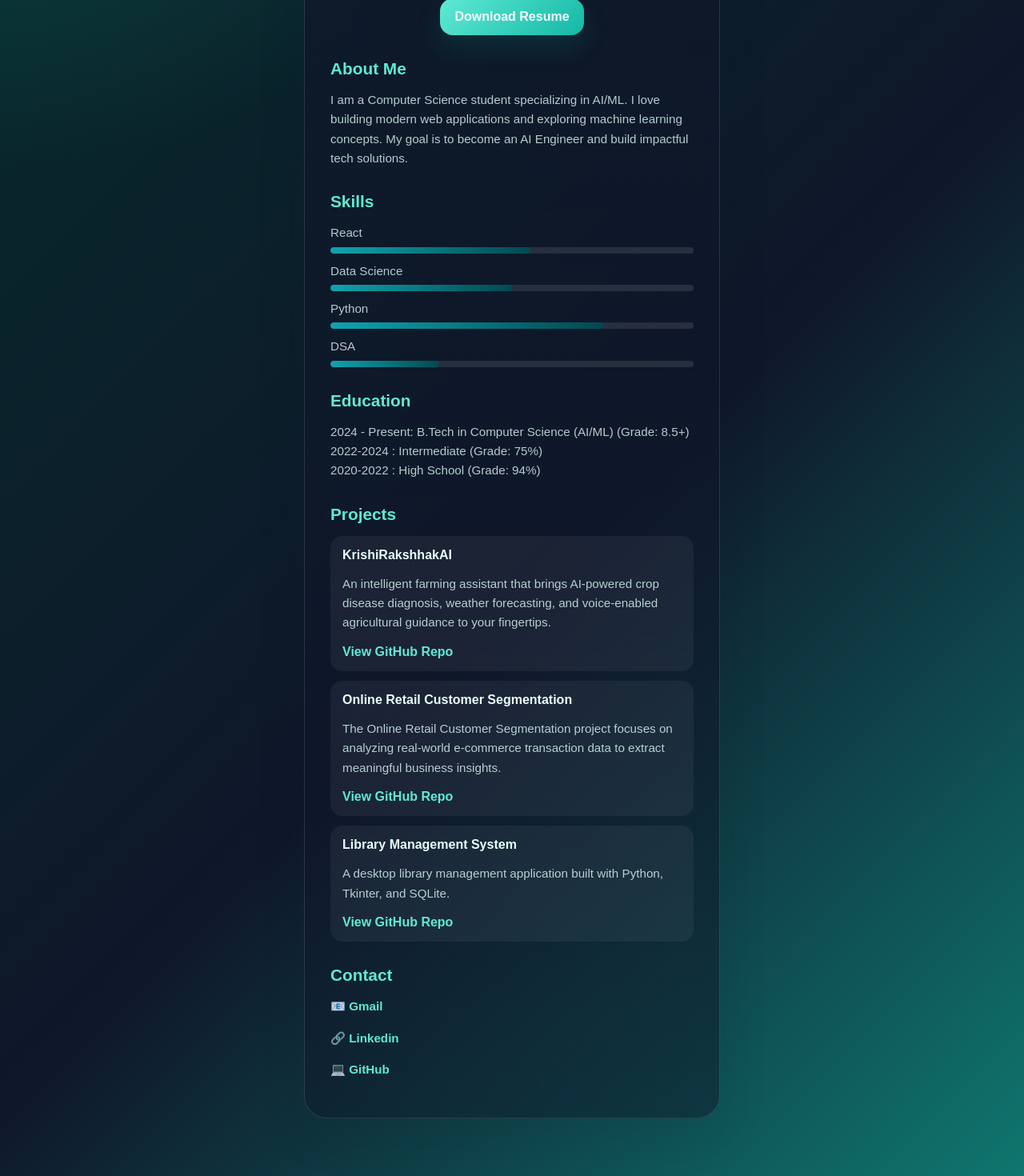
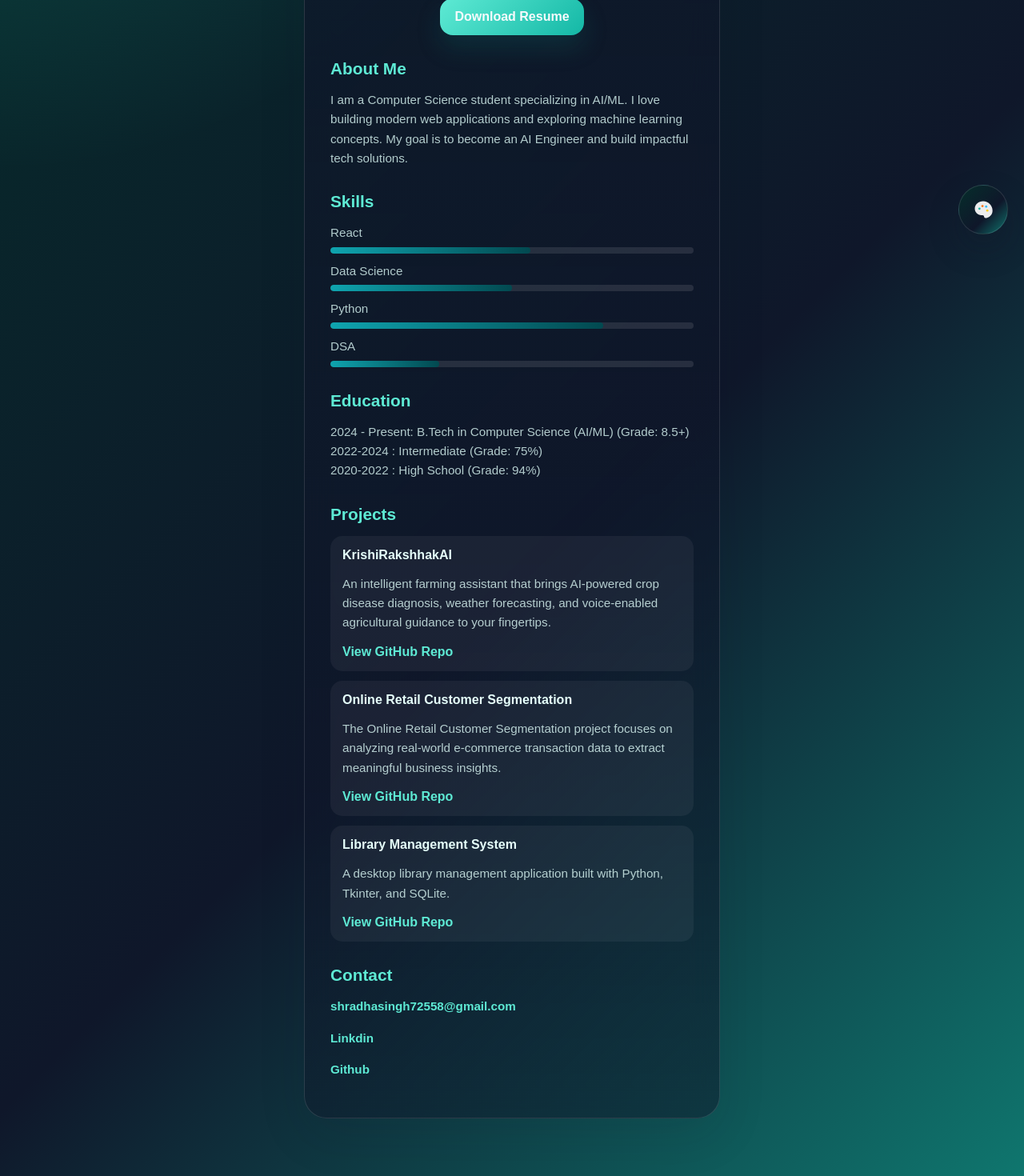
Before and after one commit to shradhaa-singh/2400101530135-S4-B10-Python, a React (Vite) app: page /about in a window 1280 px wide. Shown: the part 487-1957 px from the top of the page at 80% size. Built offline with nearby package versions, Linux system fonts and the light colour scheme.

Commit message:
updated files

```diff
--- a/src/App.jsx
+++ b/src/App.jsx
@@ -16,6 +16,7 @@ import Weather from "./pages/Weather";
 import Map from "./pages/Map";
 import Calculator from "./pages/Calculator";
 import About from "./pages/About";
+import ThemePalette from "./components/ThemePalette";
 
 function App() {
   const [theme, setTheme] = useState(() => localStorage.getItem("app-theme") || "dark");
@@ -28,7 +29,7 @@ function App() {
 
   return (
     <BrowserRouter>
-      <Navbar theme={theme} />
+      <Navbar />
       <Routes>
         <Route path="/" element={<Home />} />
         <Route path="/counter" element={<Counter />} />
@@ -44,6 +45,7 @@ function App() {
         <Route path="/about" element={<About />} />
         <Route path="/*" element={<NotFound/>}/>
       </Routes>
+      <ThemePalette theme={theme} setTheme={setTheme} />
     </BrowserRouter>
   );
 }
--- /dev/null
+++ b/src/components/ThemePalette.jsx
@@ -0,0 +1,179 @@
+import { useEffect, useState } from "react";
+import { palette, themeOptions } from "../ui";
+
+const ThemePalette = ({ theme, setTheme }) => {
+  const [isOpen, setIsOpen] = useState(false);
+  const activeTheme = themeOptions.find((option) => option.name === theme) || themeOptions[0];
+
+  useEffect(() => {
+    const handleEscape = (event) => {
+      if (event.key === "Escape") {
+        setIsOpen(false);
+      }
+    };
+
+    window.addEventListener("keydown", handleEscape);
+    return () => window.removeEventListener("keydown", handleEscape);
+  }, []);
+
+  return (
+    <div
+      style={{
+        position: "fixed",
+        right: "20px",
+        bottom: "20px",
+        zIndex: 30,
+        display: "grid",
+        gap: "12px",
+        justifyItems: "end",
+      }}
+    >
+      {isOpen ? (
+        <div
+          style={{
+            width: "min(280px, calc(100vw - 40px))",
+            padding: "18px",
+            borderRadius: "24px",
+            background: `linear-gradient(180deg, ${palette.surfaceStrong}, ${palette.surfaceSoft})`,
+            border: `1px solid ${palette.line}`,
+            boxShadow: "0 22px 60px rgba(15, 23, 42, 0.18)",
+            backdropFilter: "blur(18px)",
+          }}
+        >
+          <div
+            style={{
+              display: "flex",
+              justifyContent: "space-between",
+              alignItems: "center",
+              gap: "12px",
+            }}
+          >
+            <div>
+              <div
+                style={{
+                  fontSize: "0.78rem",
+                  letterSpacing: "0.08em",
+                  fontWeight: 700,
+                  color: palette.accent,
+                }}
+              >
+                THEME
+              </div>
+              <div style={{ marginTop: "6px", fontWeight: 700, color: palette.ink }}>
+                Pick a look for this app
+              </div>
+            </div>
+
+            <button
+              type="button"
+              onClick={() => setIsOpen(false)}
+              aria-label="Close theme palette"
+              style={{
+                border: `1px solid ${palette.line}`,
+                background: palette.surface,
+                color: palette.ink,
+                width: "36px",
+                height: "36px",
+                borderRadius: "999px",
+                cursor: "pointer",
+                fontSize: "1rem",
+              }}
+            >
+              ×
+            </button>
+          </div>
+
+          <div
+            style={{
+              marginTop: "16px",
+              display: "grid",
+              gap: "10px",
+            }}
+          >
+            {themeOptions.map((option) => {
+              const isActive = option.name === theme;
+
+              return (
+                <button
+                  key={option.name}
+                  type="button"
+                  onClick={() => setTheme(option.name)}
+                  style={{
+                    display: "flex",
+                    alignItems: "center",
+                    gap: "12px",
+                    width: "100%",
+                    padding: "10px 12px",
+                    borderRadius: "18px",
+                    border: isActive ? `2px solid ${palette.accent}` : `1px solid ${palette.line}`,
+                    background: palette.surface,
+                    color: palette.ink,
+                    cursor: "pointer",
+                    textAlign: "left",
+                  }}
+                >
+                  <span
+                    aria-hidden="true"
+                    style={{
+                      width: "42px",
+                      height: "42px",
+                      borderRadius: "14px",
+                      background: option.swatch,
+                      border: `1px solid ${palette.line}`,
+                      flexShrink: 0,
+                    }}
+                  />
+                  <span style={{ display: "grid", gap: "3px" }}>
+                    <strong style={{ fontSize: "0.95rem" }}>{option.label}</strong>
+                    <span style={{ color: palette.subtext, fontSize: "0.82rem" }}>
+                      {isActive ? "Currently active" : "Apply this theme"}
+                    </span>
+                  </span>
+                </button>
+              );
+            })}
+          </div>
+        </div>
+      ) : null}
+
+      <button
+        type="button"
+        onClick={() => setIsOpen((open) => !open)}
+        aria-label="Open theme palette"
+        aria-expanded={isOpen}
+        style={{
+          width: "62px",
+          height: "62px",
+          borderRadius: "999px",
+          border: `1px solid ${palette.line}`,
+          background: activeTheme.swatch,
+          color: "#ffffff",
+          cursor: "pointer",
+          boxShadow: "0 18px 40px rgba(15, 23, 42, 0.24)",
+          display: "grid",
+          placeItems: "center",
+        }}
+      >
+        <svg
+          width="28"
+          height="28"
+          viewBox="0 0 24 24"
+          fill="none"
+          xmlns="http://www.w3.org/2000/svg"
+          aria-hidden="true"
+        >
+          <path
+            d="M12 3C7.03 3 3 6.58 3 11C3 14.87 6.09 18 10 18H11.2C12.19 18 13 18.81 13 19.8C13 20.46 13.54 21 14.2 21C18.51 21 22 17.42 22 13C22 7.48 17.52 3 12 3Z"
+            fill="rgba(255,255,255,0.92)"
+          />
+          <circle cx="8" cy="11" r="1.2" fill={palette.accentStrong} />
+          <circle cx="11.2" cy="8.2" r="1.2" fill="#f97316" />
+          <circle cx="15.2" cy="8.8" r="1.2" fill="#38bdf8" />
+          <circle cx="16.4" cy="13" r="1.2" fill="#facc15" />
+        </svg>
+      </button>
+    </div>
+  );
+};
+
+export default ThemePalette;
--- a/src/pages/About.jsx
+++ b/src/pages/About.jsx
@@ -6,10 +6,6 @@ import {
 } from "../ui";
 
 const About = () => {
-  // TODO: replace these placeholders with your actual portfolio data.
-  // - Add your profile photo in `/public` and update `profilePhoto`.
-  // - Add your resume file in `/public` and update `resumeFile`.
-  // Example: profilePhoto: "/shradha-photo.jpg", resumeFile: "/Shradha-Singh-Resume.pdf"
   const profileData = {
     name: "Shradha Singh",
     headline: "AI/ML Enthusiast • React Developer • Problem Solver",
@@ -110,8 +106,6 @@ const About = () => {
           <p style={{ ...text, textAlign: "center" }}>
             {profileData.headline}
           </p>
-
-          {/* TODO: keep your resume PDF in `/public` and update `resumeFile` above. */}
           <a
             href={profileData.resumeFile}
             target="_blank"
@@ -219,21 +213,21 @@ const About = () => {
           <div style={sectionTitle}>Contact</div>
           {/* TODO: update email/linkedin/github in `profileData` above. */}
           <p style={text}>
-            📧{" "}
+            {" "}
             <a href={`mailto:${profileData.email}`} style={linkStyle}>
-              Gmail
+              shradhasingh72558@gmail.com
             </a>
           </p>
           <p style={text}>
-            🔗{" "}
+            {" "}
             <a href={profileData.linkedin} target="_blank" rel="noreferrer" style={linkStyle}>
-              Linkedin
+              Linkdin
             </a>
           </p>
           <p style={text}>
-            💻{" "}
+            {" "}
             <a href={profileData.github} target="_blank" rel="noreferrer" style={linkStyle}>
-              GitHub
+              Github
             </a>
           </p>
         </div>
--- a/src/pages/Theme.jsx
+++ b/src/pages/Theme.jsx
@@ -2,17 +2,10 @@ import {
   formCard,
   pageShell,
   palette,
+  themeOptions,
 } from "../ui";
 
 const Theme = ({ theme, setTheme }) => {
-  const themes = [
-    { name: "dark", label: "Dark", color: "#003135" },
-    { name: "light", label: "Light", color: "#AFDDE5" },
-    { name: "ocean", label: "Ocean", color: "#2C5364" },
-    { name: "pastel", label: "Pastel", color: "#fbc2eb" },
-    { name: "sunset", label: "Sunset", color: "#ff7e5f" },
-  ];
-
   return (
     <div style={pageShell}>
       <div style={{ ...formCard, textAlign: "center" }}>
@@ -72,7 +65,7 @@ const Theme = ({ theme, setTheme }) => {
             gap: "12px",
           }}
         >
-          {themes.map((t) => (
+          {themeOptions.map((t) => (
             <button
               key={t.name}
               onClick={() => setTheme(t.name)}
@@ -83,8 +76,8 @@ const Theme = ({ theme, setTheme }) => {
                   theme === t.name
                     ? `2px solid ${palette.accent}`
                     : `1px solid ${palette.line}`,
-                background: t.color,
-                color: "#fff",
+                background: t.swatch,
+                color: t.name === "light" || t.name === "pastel" ? "#0f172a" : "#fff",
                 cursor: "pointer",
                 fontWeight: "bold",
                 transform: theme === t.name ? "scale(1.05)" : "scale(1)",
--- a/src/ui.js
+++ b/src/ui.js
@@ -125,6 +125,34 @@ export const themePresets = {
     activeText: "#fff7ed",
   },
 };
+
+export const themeOptions = [
+  {
+    name: "dark",
+    label: "Dark",
+    swatch: "linear-gradient(135deg, #052e2b, #0f172a 60%, #0f766e)",
+  },
+  {
+    name: "light",
+    label: "Light",
+    swatch: "linear-gradient(135deg, #ecfeff, #f8fafc 60%, #cffafe)",
+  },
+  {
+    name: "ocean",
+    label: "Ocean",
+    swatch: "linear-gradient(135deg, #0f2027, #203a43 52%, #2c5364)",
+  },
+  {
+    name: "pastel",
+    label: "Pastel",
+    swatch: "linear-gradient(135deg, #fff1f2, #fdf2f8 52%, #fae8ff)",
+  },
+  {
+    name: "sunset",
+    label: "Sunset",
+    swatch: "linear-gradient(135deg, #431407, #9a3412 48%, #fb7185)",
+  },
+];
 
 export const applyTheme = (themeName) => {
   const selectedTheme = themePresets[themeName] || themePresets.dark;
```
